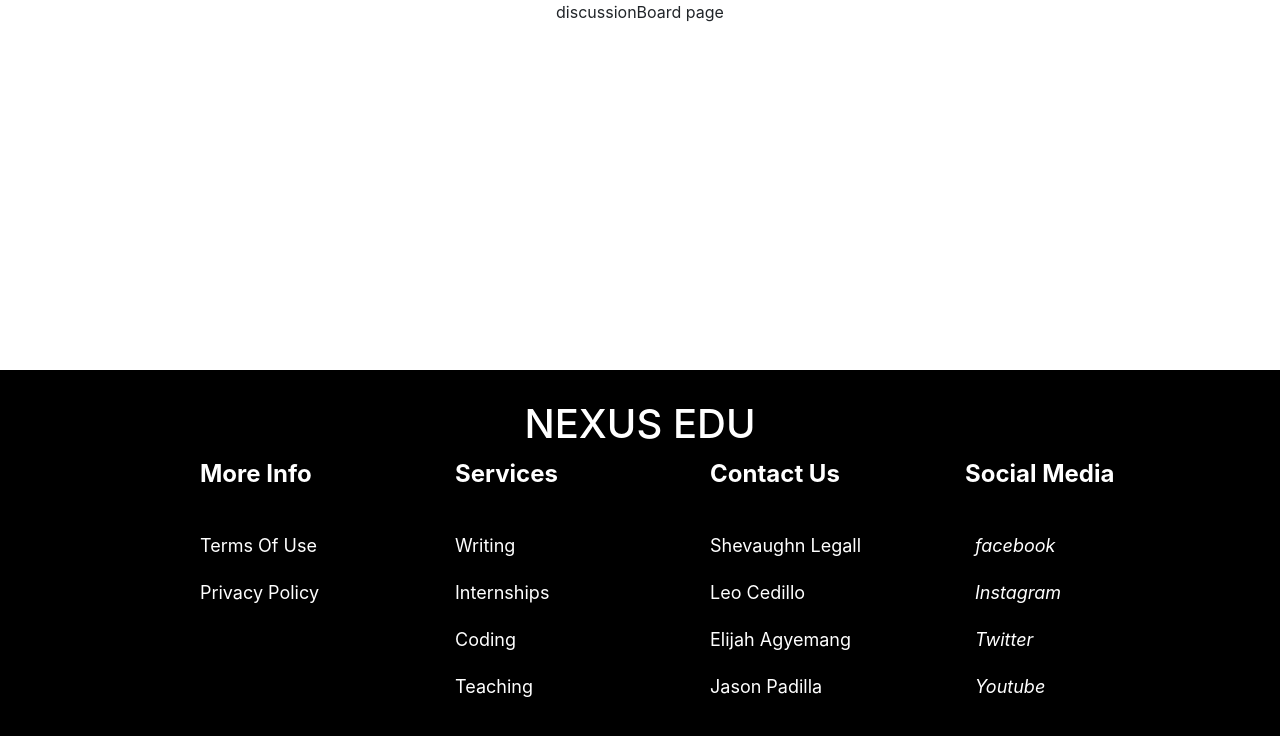
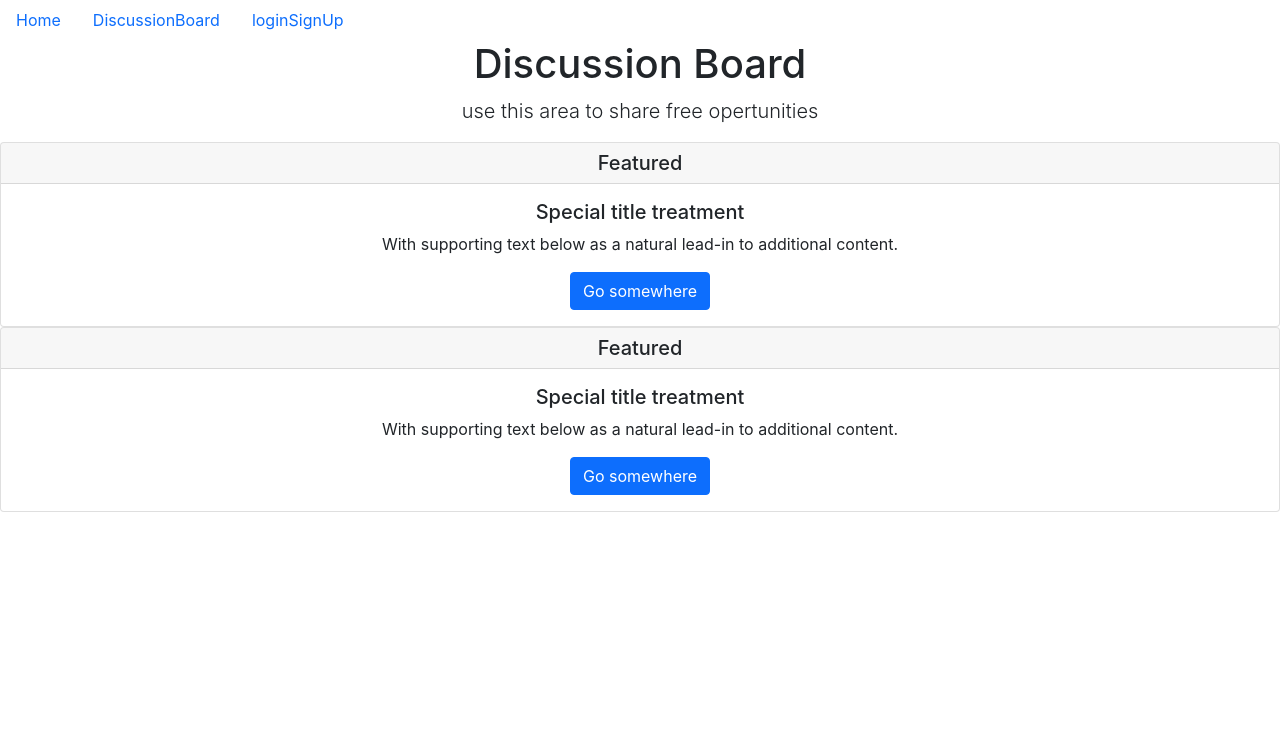
Before and after one commit to Nexus-Edu/Front-End-Repo, a React (Create React App) app in the folder front-end-civic-hackathon/: page /discussionBoard in a window 1280 px wide. Shown: the top 736 px of the page. Built offline with nearby package versions, Linux system fonts and the light colour scheme.

Commit message:
fixing bug

```diff
--- a/front-end-civic-hackathon/src/App.js
+++ b/front-end-civic-hackathon/src/App.js
@@ -6,18 +6,20 @@
 import DiscussionBoard from "./components/discussionBoard/DiscussionBoard"
 import Comments from "./components/commentsPage/Comments"
 import Footer from './components/Footer';
+import NavBar from './components/NavBar';
 
 
 function App() {
   return (
     <div className="App">
+      <NavBar/>
       <Routes>
         <Route path="/" element={<Home/>}/>
         <Route path="/loginSignUp" element={<LoginSignUpPage/>}/>
         <Route path="/discussionBoard" element={<DiscussionBoard/>}/>
         <Route path="/discussionBoard/:id" element={<Comments/>}/>
       </Routes>
-      <Footer />
+      {/* <Footer /> */}
     </div>
   );
 }
--- a/front-end-civic-hackathon/src/components/FooterStyles.js
+++ b/front-end-civic-hackathon/src/components/FooterStyles.js
@@ -1,61 +1,61 @@
-import styled from 'styled-components';
+// import styled from 'styled-components';
 
-export const Box = styled.div`
-padding: 80px 60px;
-background: black;
-position: absolute;
-bottom: 0;
-width: 100%;
+// export const Box = styled.div`
+// padding: 80px 60px;
+// background: black;
+// position: absolute;
+// bottom: 0;
+// width: 100%;
 
 
-@media (max-width: 1000px) {
-	padding: 70px 30px;
-}
-`;
+// @media (max-width: 1000px) {
+// 	padding: 70px 30px;
+// }
+// `;
 
-export const Container = styled.div`
-	display: flex;
-	flex-direction: column;
-	justify-content: center;
-	max-width: 1000px;
-	margin: 0 auto;
-	/* background: red; */
-`
+// export const Container = styled.div`
+// 	display: flex;
+// 	flex-direction: column;
+// 	justify-content: center;
+// 	max-width: 1000px;
+// 	margin: 0 auto;
+// 	/* background: red; */
+// `
 
-export const Column = styled.div`
-display: flex;
-flex-direction: column;
-text-align: left;
-margin-left: 60px;
-`;
+// export const Column = styled.div`
+// display: flex;
+// flex-direction: column;
+// text-align: left;
+// margin-left: 60px;
+// `;
 
-export const Row = styled.div`
-display: grid;
-grid-template-columns: repeat(auto-fill,
-						minmax(185px, 1fr));
-grid-gap: 20px;
+// export const Row = styled.div`
+// display: grid;
+// grid-template-columns: repeat(auto-fill,
+// 						minmax(185px, 1fr));
+// grid-gap: 20px;
 
-@media (max-width: 1000px) {
-	grid-template-columns: repeat(auto-fill,
-						minmax(200px, 1fr));
-}
-`;
+// @media (max-width: 1000px) {
+// 	grid-template-columns: repeat(auto-fill,
+// 						minmax(200px, 1fr));
+// }
+// `;
 
-export const FooterLink = styled.a`
-color: #fff;
-margin-bottom: 20px;
-font-size: 18px;
-text-decoration: none;
+// export const FooterLink = styled.a`
+// color: #fff;
+// margin-bottom: 20px;
+// font-size: 18px;
+// text-decoration: none;
 
-&:hover {
-	color: green;
-	transition: 200ms ease-in;
-}
-`;
+// &:hover {
+// 	color: green;
+// 	transition: 200ms ease-in;
+// }
+// `;
 
-export const Heading = styled.p`
-font-size: 24px;
-color: #fff;
-margin-bottom: 40px;
-font-weight: bold;
-`;
+// export const Heading = styled.p`
+// font-size: 24px;
+// color: #fff;
+// margin-bottom: 40px;
+// font-weight: bold;
+// `;
--- a/front-end-civic-hackathon/src/components/discussionBoard/DiscussionBoard.js
+++ b/front-end-civic-hackathon/src/components/discussionBoard/DiscussionBoard.js
@@ -1,7 +1,29 @@
 function DiscussionBoard(){
     return(
         <div>
-            discussionBoard page
+            <header>
+            <h1>Discussion Board</h1>
+            </header>
+            <p class="lead ">
+                use this area to share free opertunities
+            </p>
+            <div class="card">
+        <h5 class="card-header">Featured</h5>
+        <div class="card-body">
+            <h5 class="card-title">Special title treatment</h5>
+            <p class="card-text">With supporting text below as a natural lead-in to additional content.</p>
+            <a href="#" class="btn btn-primary">Go somewhere</a>
+        </div>
+    </div>
+    <div class="card">
+        <h5 class="card-header">Featured</h5>
+        <div class="card-body">
+            <h5 class="card-title">Special title treatment</h5>
+            <p class="card-text">With supporting text below as a natural lead-in to additional content.</p>
+            <a href="#" class="btn btn-primary">Go somewhere</a>
+        </div>
+    </div>
+
         </div>
     )
 }
```
Also changed, not shown: front-end-civic-hackathon/src/components/discussionBoard/Post.js (added, +11 -0 lines).
